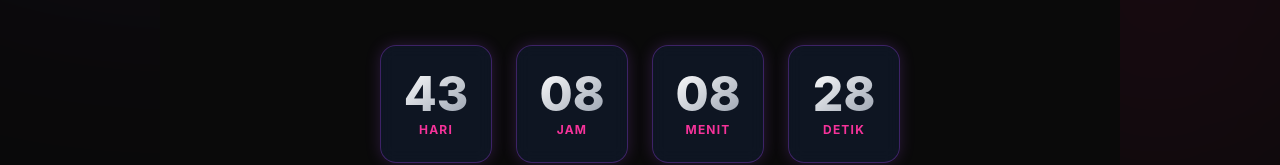
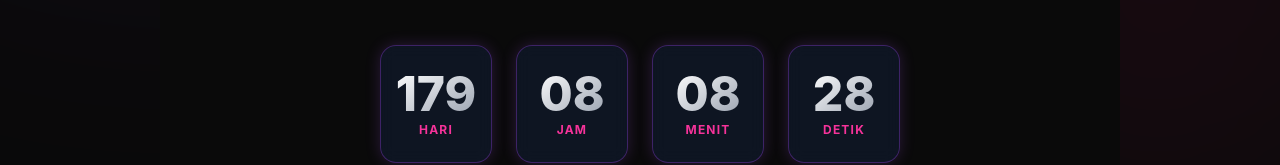
Before and after one commit to ragaes-ui/event-rcellfestblog, a Next.js app: page / in a window 1280 px wide. Shown: the part 655-820 px from the top of the page. Built offline with nearby package versions, Linux system fonts and the light colour scheme.

Commit message:
Update Countdown target date to December 29, 2026

```diff
--- a/app/page.tsx
+++ b/app/page.tsx
@@ -121,7 +121,7 @@ export default function Home() {
           className="w-full mt-6"
         >
           {/* Ganti tanggalnya sesuai jadwal event Rcellfest kamu */}
-          <Countdown targetDate="2026-08-15T14:30:00" />
+          <Countdown targetDate="2026-12-29T14:30:00" />
         </motion.div>
         {/* --------------------------------------------- */}
 
```
